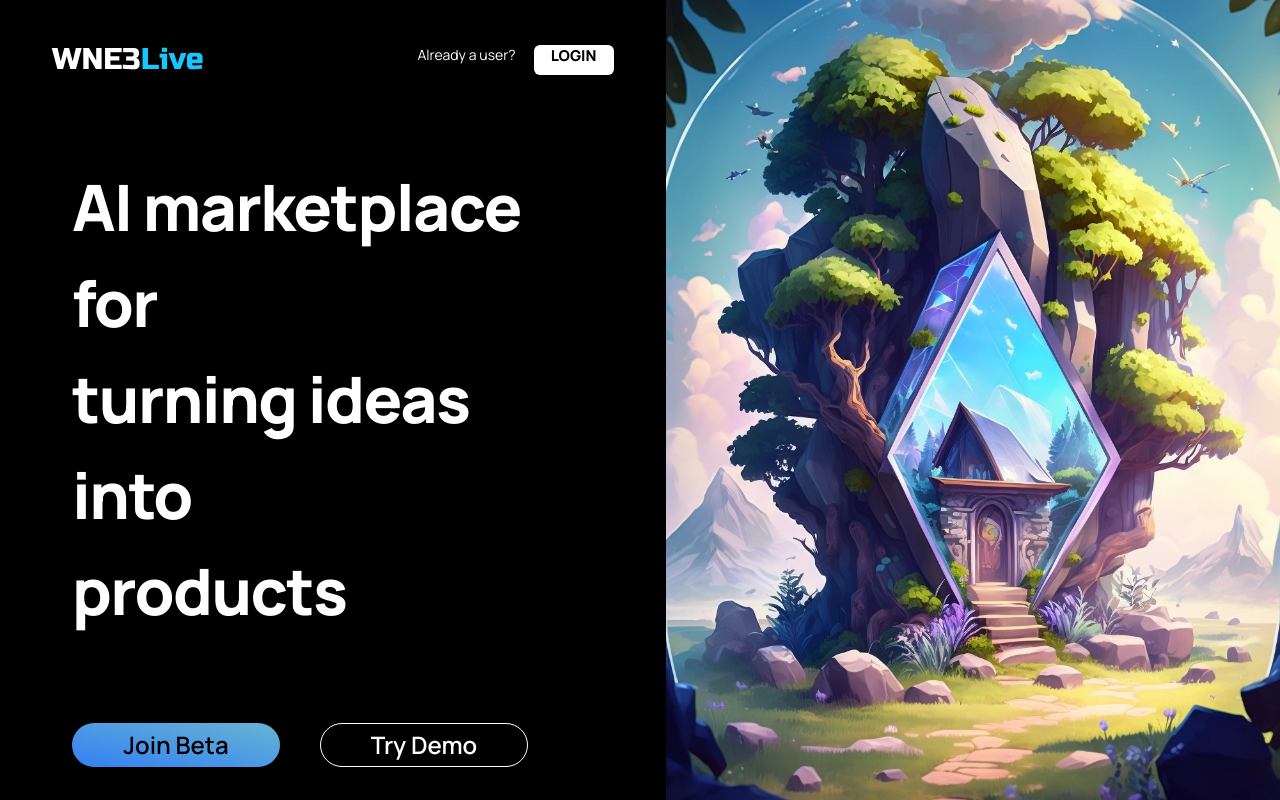
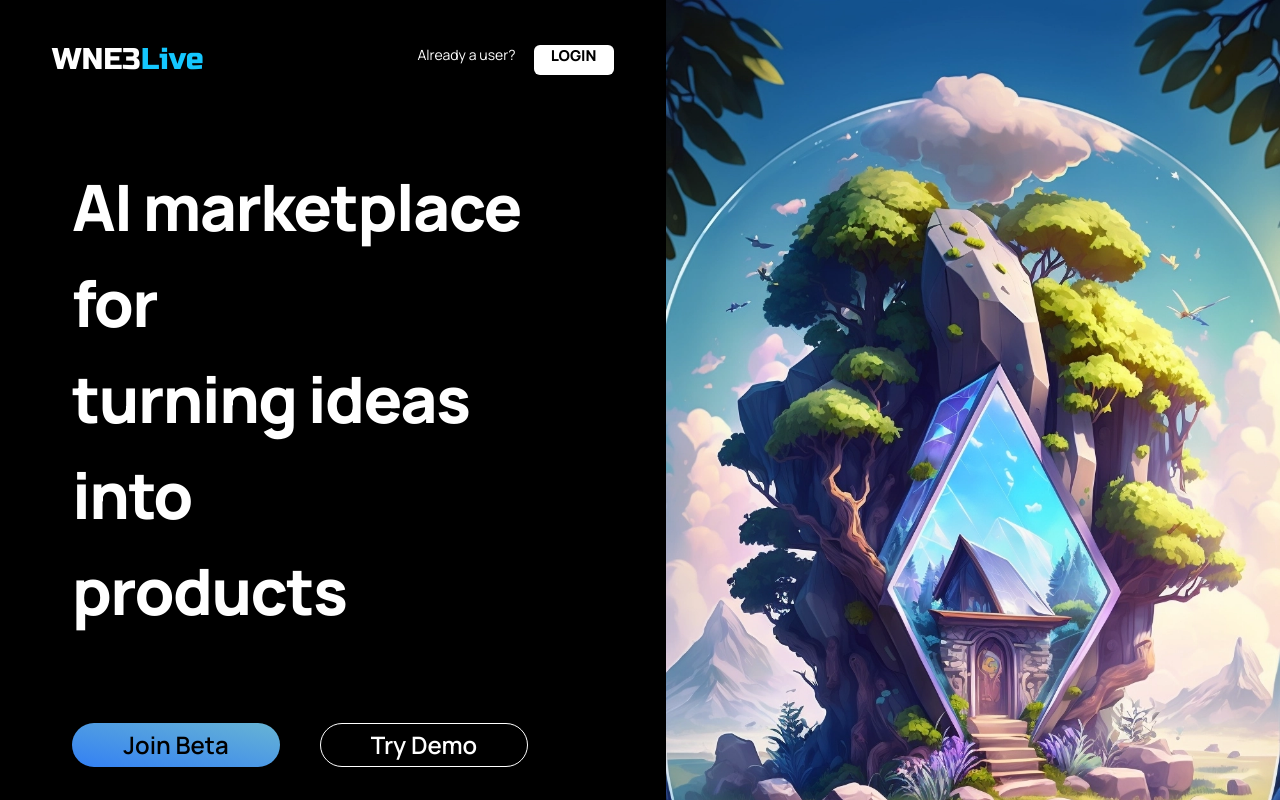
Before and after one commit to Mayank-Jain-1/WNE3-Live, a React (Vite) app in the folder 3rev_frontend/: page / in a window 1280 px wide. Shown: the top 800 px of the page. Built offline with nearby package versions, Linux system fonts and the light colour scheme.

Commit message:
Homepage image bug fixed . routes fixed for prompt

```diff
--- a/3rev_frontend/src/components/Home.jsx
+++ b/3rev_frontend/src/components/Home.jsx
@@ -54,7 +54,7 @@ const Home = () => {
 						<button
 							className="font-Manrope text-white border border-white  text-lg xl:text-2xl font-semibold outline-none w-4/5 md:w-36 xl:w-52 max-w-[350px] h-11 text-center rounded-[30px]"
 							onClick={() => {
-								navigate("./test");
+								navigate("./prompt");
 							}}
 						>
 							Try Demo
@@ -85,7 +85,7 @@ const Home = () => {
 			<img
 				src={bgimage}
 				alt=""
-				className="fixed shrink-0 -z-10 top-0 left-0 w-full h-screen object-cover md:static md:w-5/12 xl:w-[48%] md:z-10 contrast-[50%] md:contrast-100"
+				className="fixed shrink-0 -z-10 top-0 left-0 w-full min-h-screen h-full object-cover md:static md:w-5/12 xl:w-[48%] md:z-10 contrast-[50%] md:contrast-100"
 			/>
 		</div>
 	);
--- a/3rev_frontend/src/components/aiprompt.css
+++ b/3rev_frontend/src/components/aiprompt.css
@@ -1,3 +1,5 @@
+
+
 .aiprompt{
   margin-top:10px;
   height:100vh;
--- a/3rev_frontend/src/index.css
+++ b/3rev_frontend/src/index.css
@@ -50,3 +50,7 @@ body {
   max-width:100%;
   max-height: 100vh;
 } */
+
+body{
+  background:black;
+}
```
